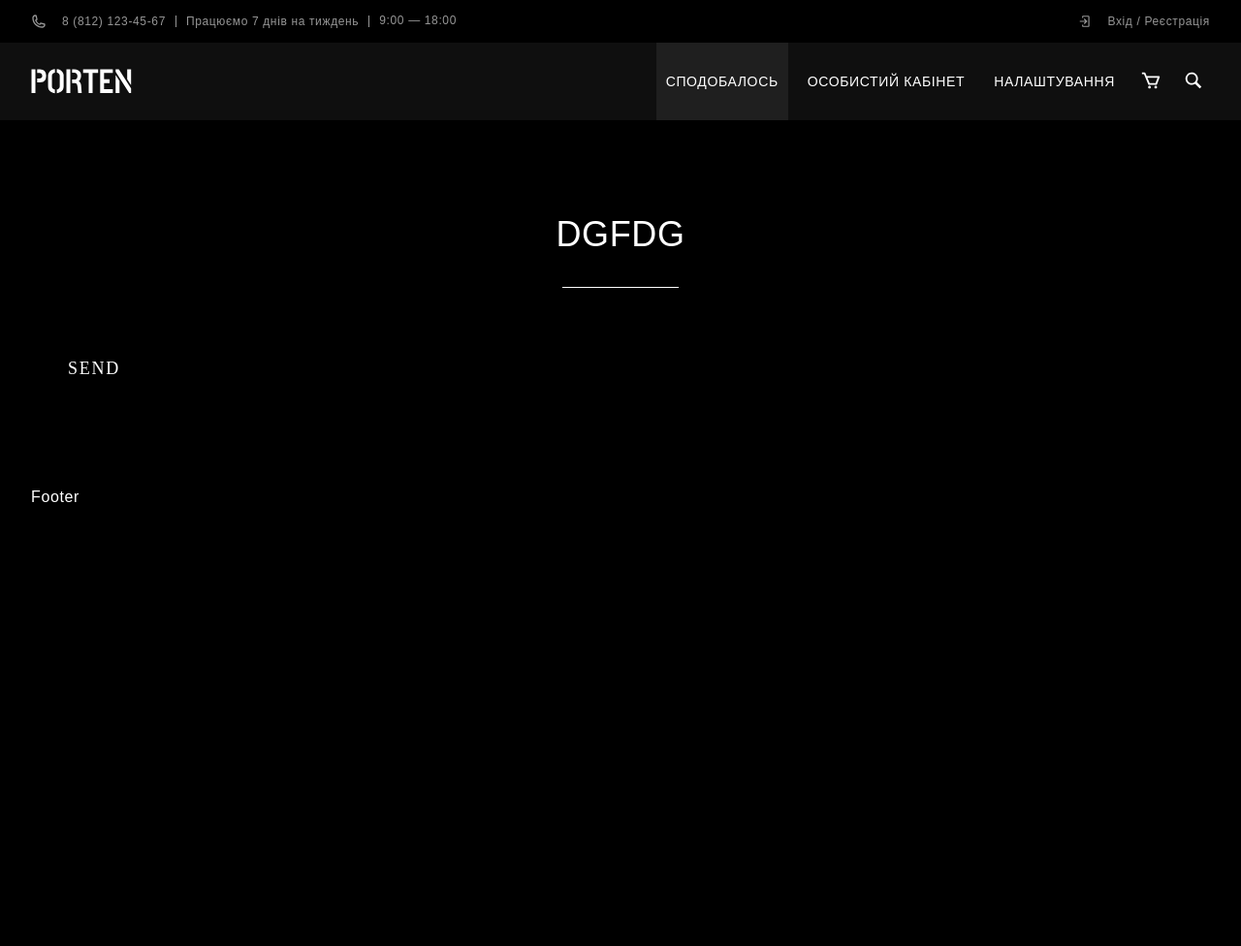
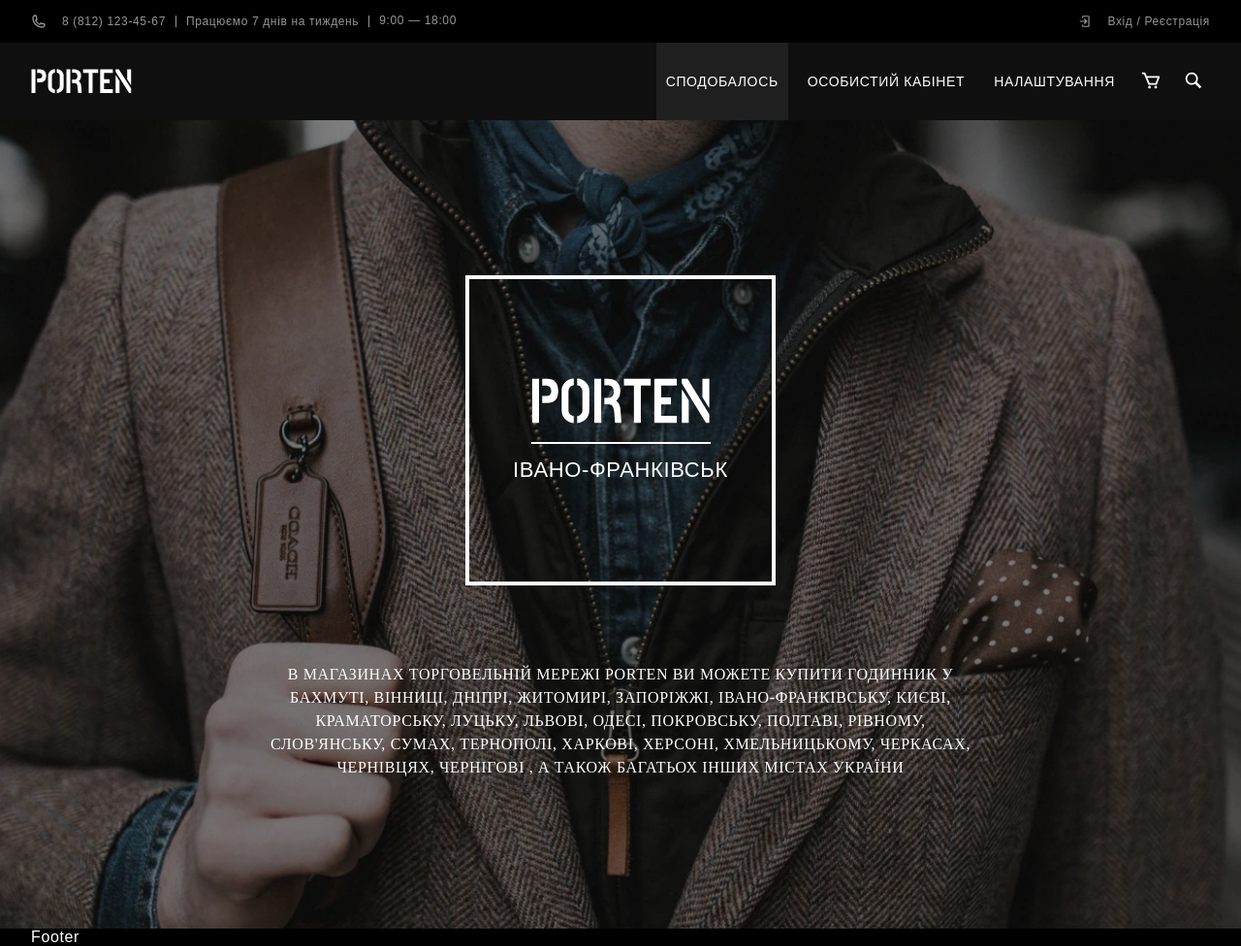
Before and after one commit to Annka-Sarviro/clock-shop, a website built with Vite: page src/index.html in a window 1280 px wide. Shown: the whole page at 97% size. Before the commit the page ends 800 px from the top, so only its background shows below. Built offline with nearby package versions, Linux system fonts and the light colour scheme.

Commit message:
feat: hero section

```diff
--- a/src/partials/hero.html
+++ b/src/partials/hero.html
@@ -1,7 +1,16 @@
 <section class="section section__hero">
   <div class="container">
     <h1 class="section__title visually-hidden">Clock shop</h1>
-    <h2 class="section__title">dgfdg</h2>
-    <button type="button" class="button button--black">Send</button>
+    <div class="hero__title-wrap">
+      <include src="./partials/logo.html"></include>
+      <p class="hero__subtitle">івано-франківськ</p>
+    </div>
+    <p class="section__text section__text--hero">
+      В магазинах Торговельній мережі Porten ви можете купити годинник у Бахмуті, Вінниці, Дніпрі,
+      Житомирі, Запоріжжі, Івано-Франківську, Києві, Краматорську, Луцьку, Львові, Одесі,
+      Покровську, Полтаві, Рівному, Слов'янську, Сумах, Тернополі, Харкові, Херсоні, Хмельницькому,
+      Черкасах, Чернівцях, Чернігові , а також багатьох інших містах України
+    </p>
+    <!-- <button type="button" class="button button--black">Send</button> -->
   </div>
 </section>
--- a/src/partials/logo.html
+++ b/src/partials/logo.html
@@ -1,3 +1,3 @@
-<a href="/" aria-label="перехід на головну сторінку">
+<a href="/" aria-label="перехід на головну сторінку" class="logo-wraper">
   <img src="../images/logo.svg" alt="Логотип компанії" class="logo" width="104" />
 </a>
--- a/src/sass/_common.scss
+++ b/src/sass/_common.scss
@@ -45,12 +45,11 @@
   text-transform: uppercase;
   margin-bottom: 40px;
 
-  @media screen and (min-width: $tablet) {
+  @include media('min', 'tablet') {
     font-size: 36px;
     margin-bottom: 60px;
   }
-
-  @media screen and (min-width: $desktop) {
+  @include media('min', 'desktop') {
     font-size: 36px;
   }
 
@@ -72,7 +71,7 @@
   font-weight: 400;
   line-height: 1.5;
 
-  @media screen and (min-width: $desktop) {
+  @include media('min', 'desktop') {
     font-size: 14px;
   }
 }
--- /dev/null
+++ b/src/sass/components/_hero.scss
@@ -0,0 +1,113 @@
+.section__hero {
+  padding-top: 160px;
+  padding-bottom: 154px;
+  background-image: url('../../images/hero/hero-mobile-1x.jpg');
+  background-repeat: no-repeat;
+  background-size: cover;
+  background-position: top;
+}
+@media (min-device-pixel-ratio: 2), (min-resolution: 192dpi), (min-resolution: 2dppx) {
+  .section__hero {
+    background-image: url('../../images/hero/hero-mobile-2x.jpg');
+  }
+}
+@supports (background-image: url('../../images/hero/hero-mobile-1x.webp')) {
+  .section__hero {
+    background-image: url('../../images/hero/hero-mobile-1x.webp');
+  }
+  @media (min-device-pixel-ratio: 2), (min-resolution: 192dpi), (min-resolution: 2dppx) {
+    .section__hero {
+      background-image: url('../../images/hero/hero-mobile-2x.webp');
+    }
+  }
+}
+
+@media screen and (min-width: 768px) {
+  .section__hero {
+    background-image: url('../../images/hero/hero-tablet-1x.jpg');
+  }
+  @media (min-device-pixel-ratio: 2), (min-resolution: 192dpi), (min-resolution: 2dppx) {
+    .section__hero {
+      background-image: url('../../images/hero/hero-tablet-2x.jpg');
+    }
+  }
+
+  @supports (background-image: url('../../images/hero/hero-tablet-1x.webp')) {
+    .section__hero {
+    }
+    @media (min-device-pixel-ratio: 2), (min-resolution: 192dpi), (min-resolution: 2dppx) {
+      .section__hero {
+        background-image: url('../../images/hero/hero-tablet-2x.webp');
+      }
+    }
+  }
+}
+
+@media screen and (min-width: 1280px) {
+  .section__hero {
+    background-image: url('../../images/hero/hero-desktop-1x.jpg');
+  }
+  @media (min-device-pixel-ratio: 2), (min-resolution: 192dpi), (min-resolution: 2dppx) {
+    .section__hero {
+      background-image: url('../../images/hero/hero-desktop-2x.jpg');
+    }
+  }
+  @supports (background-image: url('../../images/hero/hero-desktop-1x.webp')) {
+    .section__hero {
+      background-image: url('../../images/hero/hero-desktop-1x.webp');
+    }
+    @media (min-device-pixel-ratio: 2), (min-resolution: 192dpi), (min-resolution: 2dppx) {
+      .section__hero {
+        background-image: url('../../images/hero/hero-desktop-2x.webp');
+      }
+    }
+  }
+}
+
+.hero__title-wrap {
+  display: flex;
+  flex-direction: column;
+  gap: 14px;
+  justify-content: center;
+  align-items: center;
+  border: 4px solid var(--white);
+  width: 280px;
+  height: 280px;
+  margin: 0 auto;
+
+  @include media('min', 'desktop') {
+    width: 320px;
+    height: 320px;
+  }
+
+  & .logo {
+    width: 185px;
+  }
+  & .logo-wraper::after {
+    content: '';
+    display: block;
+    width: 100%;
+    height: 2px;
+    background-color: var(--white);
+    margin-top: 18px;
+  }
+}
+
+.hero__subtitle {
+  text-align: center;
+  font-size: 22px;
+  text-transform: uppercase;
+}
+
+.section__text--hero {
+  margin: 52px auto 0 auto;
+  font-size: 14px;
+  text-transform: uppercase;
+  text-align: center;
+
+  @include media('min', 'desktop') {
+    font-size: 16px;
+    width: 730px;
+    margin: 80px auto 0 auto;
+  }
+}
--- a/src/sass/main.scss
+++ b/src/sass/main.scss
@@ -4,3 +4,4 @@
 @import './common';
 @import './components/button';
 @import './components/header';
+@import './components/hero';
```
Also changed, not shown: src/index.html (+1 -0 lines), src/images/hero/hero-desktop-1x.jpg (added), src/images/hero/hero-desktop-1x.webp (added), src/images/hero/hero-desktop-2x.jpg (added), src/images/hero/hero-desktop-2x.webp (added), src/images/hero/hero-mobile-1x.jpg (added), src/images/hero/hero-mobile-1x.webp (added), src/images/hero/hero-mobile-2x.jpg (added), src/images/hero/hero-mobile-2x.webp (added), src/images/hero/hero-tablet-1x.jpg (added), src/images/hero/hero-tablet-1x.webp (added), src/images/hero/hero-tablet-2x.jpg (added), src/images/hero/hero-tablet-2x.webp (added).
